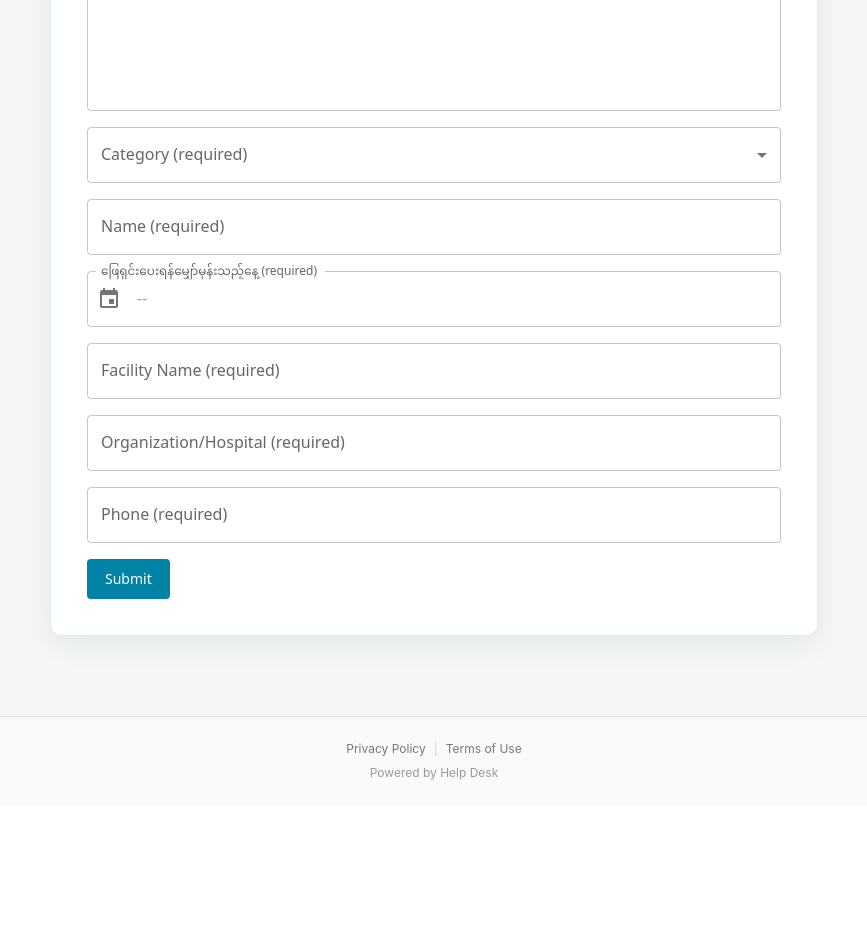
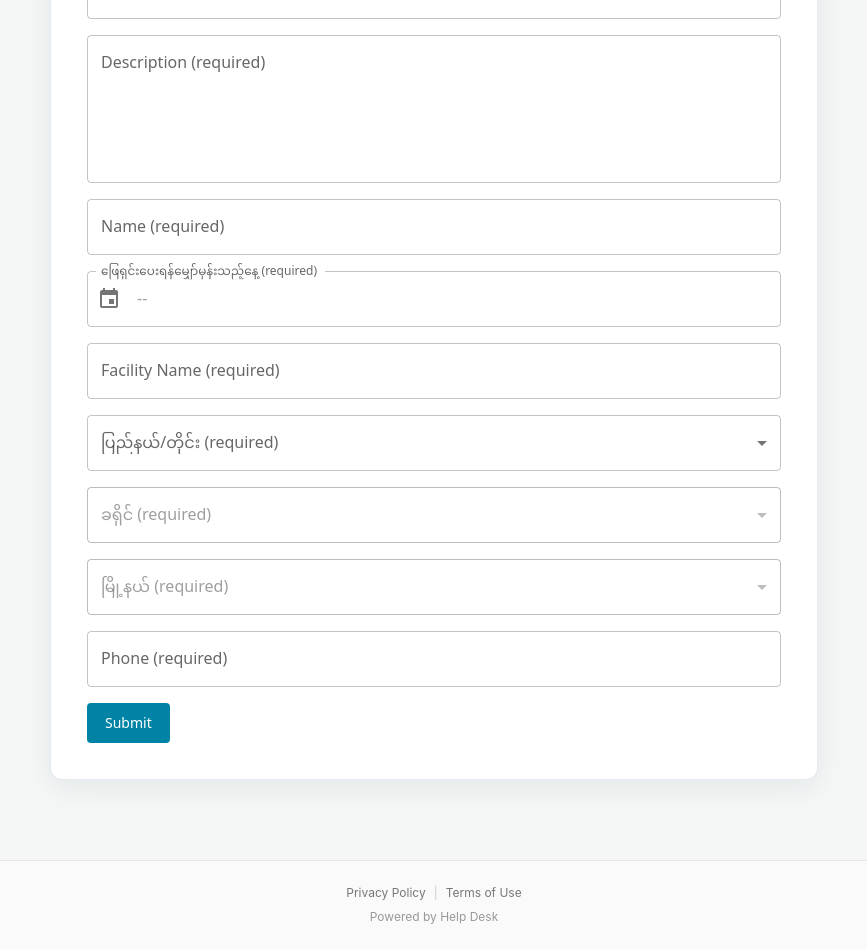
Before and after one commit to Wyne7/hpms-help-desk, a React (Vite) app: page / in a window 1280 px wide. Shown: the part 620-1569 px from the top of the page, without its empty margins (206-1073 px from the left). Before the commit the page ends 1425 px from the top, so only its background shows below. Built offline with nearby package versions, Linux system fonts and the light colour scheme.

Commit message:
add api for google sheet

```diff
--- a/src/App.tsx
+++ b/src/App.tsx
@@ -1,3 +1,4 @@
+import React, { useEffect } from 'react'
 import Box from '@mui/material/Box'
 import Button from '@mui/material/Button'
 import FormControl from '@mui/material/FormControl'
@@ -23,6 +24,18 @@ const CATEGORY_DATA = [
   { value: 'other', label: 'Other' },
 ] as const
 
+interface District {
+  id: string;
+  name: string;
+  state_id: string;
+}
+
+interface Township {
+  id: string;
+  name: string;
+  district_id: string;
+}
+
 type HelpDeskFormValues = {
   contactEmail: string
   summary: string
@@ -31,15 +44,46 @@ type HelpDeskFormValues = {
   name: string
   incidentDate: string
   facilityName: string
-  organization: string
   phone: string
+  stateId: string | ''
+  districtId: string | ''
+  townshipId: string | ''
 }
 
-function App() {
+const GOOGLE_SCRIPT_URL = "https://script.google.com/macros/s/AKfycbzM1QcWmT5R-qmYW-50-gYaO_COAxh8ReVU06V8MtxieZ1GsR8Oz5BZXMPlkp2UyHly/exec";
+
+const states = [
+  { id: "MMR001", name: "Kachin" },
+  { id: "MMR005", name: "Sagaing" },
+  { id: "MMR014", name: "Shan (South)" },
+  { id: "MMR015", name: "Shan (North)" }
+];
+
+const districts: District[] = [
+  { id: "MMR001D002", name: "Mohnyin", state_id: "MMR001" },
+  { id: "MMR005D003", name: "Monywa", state_id: "MMR005" },
+  { id: "MMR005D005", name: "Kale", state_id: "MMR005" },
+  { id: "MMR014D001", name: "Taunggyi", state_id: "MMR014" },
+  { id: "MMR015S001", name: "Pa Laung Self-Administered Zone", state_id: "MMR015" },
+
+];
+
+
+const townships: Township[] = [
+  { id: "MMR001009", name: "Hpakant", district_id: "MMR001D002" },
+  { id: "MMR005012", name: "Monywa", district_id: "MMR005D003" },
+  { id: "MMR014001", name: "Taunggyi", district_id: "MMR014D001" },
+  { id: "MMR005027", name: "Kale", district_id: "MMR005D005" },
+  { id: "MMR015016", name: "Namhsan", district_id: "MMR015S001" }
+];
+
+export default function HelpDeskForm() {
   const {
     register,
     control,
     handleSubmit,
+    watch,
+    setValue,
     reset,
     formState: { errors, isSubmitSuccessful },
   } = useForm<HelpDeskFormValues>({
@@ -51,10 +95,29 @@ function App() {
       name: '',
       incidentDate: '',
       facilityName: '',
-      organization: '',
       phone: '',
+      stateId: '',
+      districtId: '',
+      townshipId: '',
     },
-  })
+  });
+
+
+  const selectedStateId = watch('stateId');
+  const selectedDistrictId = watch('districtId');
+
+  useEffect(() => {
+    setValue('districtId', '');
+    setValue('townshipId', '');
+  }, [selectedStateId, setValue]);
+
+  useEffect(() => {
+    setValue('townshipId', '');
+  }, [selectedDistrictId, setValue]);
+
+
+  const filteredDistricts = districts.filter(d => d.state_id === selectedStateId);
+  const filteredTownships = townships.filter(t => t.district_id === selectedDistrictId);
 
   const emailReg = register('contactEmail', {
     required: 'Contact email is required',
@@ -62,23 +125,49 @@ function App() {
       value: /^[^\s@]+@[^\s@]+\.[^\s@]+$/,
       message: 'Enter a valid email address',
     },
-  })
-  const summaryReg = register('summary', { required: 'Summary is required' })
-  const descriptionReg = register('description', {
-    required: 'Description is required',
-  })
-  const nameReg = register('name', { required: 'Name is required' })
-  const facilityReg = register('facilityName', {
-    required: 'Facility name is required',
-  })
-  const orgReg = register('organization', {
-    required: 'Organization is required',
-  })
-  const phoneReg = register('phone', { required: 'Phone is required' })
+  });
+  const summaryReg = register('summary', { required: 'Summary is required' });
+  const descriptionReg = register('description', { required: 'Description is required' });
+  const nameReg = register('name', { required: 'Name is required' });
+  const facilityReg = register('facilityName', { required: 'Facility name is required' });
+  const phoneReg = register('phone', { required: 'Phone is required' });
 
-  const onSubmit = (data: HelpDeskFormValues) => {
-    console.info('Help desk submission', data)
+ const onSubmit = async (formData: HelpDeskFormValues) => {
+  try {
+
+    const apiUrl = import.meta.env.VITE_API_URL;
+    const stateName = states.find(s => s.id === formData.stateId)?.name || '';
+    const districtName = districts.find(d => d.id === formData.districtId)?.name || '';
+    const townshipName = townships.find(t => t.id === formData.townshipId)?.name || '';
+
+    const payloadData = {
+        ...formData,
+        stateId: stateName,
+        districtId: districtName,
+        townshipId: townshipName
+      };
+
+    const response = await fetch(apiUrl, {
+      method: 'POST',
+      mode: 'cors',
+      headers: {
+        'Content-Type': 'text/plain;charset=utf-8'
+      },
+      body: JSON.stringify(payloadData),
+    });
+
+    const result = await response.json();
+    if (result.status === 'success') {
+      alert(`Ticket တင်သွင်းမှု အောင်မြင်ပါသည်။ သင်၏ Ticket ID: မှာ ${result.ticketId} ဖြစ်ပါသည်။`);
+      reset();
+    } else {
+      alert(`Error: ${result.message}`);
+    }
+  } catch (error) {
+    console.error("Error submitting form:", error);
+    alert("Ticket ပို့ရန် အခက်အခဲရှိနေပါသည်။ နောက်မှ ပြန်ကြိုးစားကြည့်ပါ။");
   }
+};
 
   return (
     <div className="tw:flex tw:min-h-screen tw:flex-col tw:bg-[#f4f7f6] tw:font-sans tw:text-[#333]">
@@ -109,7 +198,7 @@ function App() {
               HPMS Help Desk သို့အခက်အခဲ/ပြင်ဆင်/ဖြည့်စွက်လိုသည်များကိုအကြောင်းကြားခြင်း
             </Typography>
             <Typography variant="body2" className="tw:mt-3 tw:text-sm tw:leading-relaxed tw:text-[#5a5a5a]" style={{marginTop: '12px'}}>
-              အောက်ဖော်ပြပါသတင်းအချက်အလက်များကိုဖြည့်စွက်ပြီး Ticket ကို Submit
+              အောက်ဖော်ပြပါသေချာသောအချက်အလက်များကိုဖြည့်စွက်ပြီး Ticket ကို Submit
               ပြုလုပ်ပါ။ နည်းပညာအထောက်ကူပေးရေးအဖွဲ့မှဆက်သွယ်ဆောင်ရွက်ပေးပါမည်။{' '}You may also send tickets directly to {' '}
               <a
                 className="tw:text-[#1e5a8a] tw:underline tw:decoration-[#1e5a8a]/40 tw:underline-offset-2 tw:hover:text-[#164a72]"
@@ -128,8 +217,7 @@ function App() {
               className="tw:mb-6 tw:rounded-lg tw:border tw:border-blue-200 tw:bg-blue-50/90 tw:px-4 tw:py-3 tw:text-sm tw:text-blue-950"
               role="status"
             >
-              Thank you. Your request has been recorded (demo — connect an API to
-              persist tickets).
+              Thank you. Your request has been recorded.
               <button
                 type="button"
                 className="tw:ml-2 tw:font-medium tw:text-blue-800 tw:underline tw:decoration-blue-400"
@@ -144,7 +232,6 @@ function App() {
             <Stack spacing={2}>
               <TextField
                 label="Contact Email (required)"
-                placeholder="you@organization.org"
                 type="email"
                 autoComplete="email"
                 fullWidth
@@ -155,6 +242,33 @@ function App() {
                 onChange={emailReg.onChange}
                 onBlur={emailReg.onBlur}
                 inputRef={emailReg.ref}
+              />
+
+               <Controller
+                name="category"
+                control={control}
+                rules={{ required: 'Please choose a category' }}
+                render={({ field }) => (
+                  <FormControl fullWidth error={!!errors.category}>
+                    <InputLabel id="category-label">Category (required)</InputLabel>
+                    <Select
+                      labelId="category-label"
+                      label="Category (required)"
+                      value={field.value}
+                      onChange={field.onChange}
+                      onBlur={field.onBlur}
+                    >
+                      {CATEGORY_DATA.map((item) => (
+                        <MenuItem key={item.value} value={item.value}>
+                          {item.label}
+                        </MenuItem>
+                      ))}
+                    </Select>
+                    {errors.category?.message ? (
+                      <FormHelperText>{errors.category.message}</FormHelperText>
+                    ) : null}
+                  </FormControl>
+                )}
               />
 
               <TextField
@@ -185,32 +299,6 @@ function App() {
                 inputRef={descriptionReg.ref}
               />
 
-              <Controller
-                name="category"
-                control={control}
-                rules={{ required: 'Please choose a category' }}
-                render={({ field }) => (
-                  <FormControl fullWidth error={!!errors.category}>
-                    <InputLabel id="category-label">Category (required)</InputLabel>
-                    <Select
-                      labelId="category-label"
-                      label="Category (required)"
-                      value={field.value}
-                      onChange={field.onChange}
-                      onBlur={field.onBlur}
-                    >
-                      {CATEGORY_DATA.map((item) => (
-                        <MenuItem key={item.value} value={item.value}>
-                          {item.label}
-                        </MenuItem>
-                      ))}
-                    </Select>
-                    {errors.category?.message ? (
-                      <FormHelperText>{errors.category.message}</FormHelperText>
-                    ) : null}
-                  </FormControl>
-                )}
-              />
 
               <TextField
                 label="Name (required)"
@@ -239,7 +327,6 @@ function App() {
                     }
                     localeText={{
                       toolbarTitle: 'SELECT DATE',
-                      // Default en-US placeholders render as YYYY / MM / DD; hide when empty
                       fieldYearPlaceholder: () => '',
                       fieldMonthPlaceholder: () => '',
                       fieldDayPlaceholder: () => '',
@@ -260,7 +347,6 @@ function App() {
                       },
                       field: {
                         onBlur: field.onBlur,
-
                         slotProps: {
                           textField: {
                             label: 'ဖြေရှင်းပေးရန်မျှော်မှန်းသည့်နေ့ (required)',
@@ -291,17 +377,82 @@ function App() {
                 inputRef={facilityReg.ref}
               />
 
-              <TextField
-                label="Organization/Hospital (required)"
-                placeholder="Organization name"
-                fullWidth
-                variant="outlined"
-                error={!!errors.organization}
-                helperText={errors.organization?.message}
-                name={orgReg.name}
-                onChange={orgReg.onChange}
-                onBlur={orgReg.onBlur}
-                inputRef={orgReg.ref}
+              <Controller
+                name="stateId"
+                control={control}
+                rules={{ required: 'ပြည်နယ်/တိုင်း ရွေးချယ်ရန် လိုအပ်ပါသည်' }}
+                render={({ field }) => (
+                  <FormControl fullWidth error={!!errors.stateId}>
+                    <InputLabel id="state-label">ပြည်နယ်/တိုင်း (required)</InputLabel>
+                    <Select
+                      labelId="state-label"
+                      label="ပြည်နယ်/တိုင်း (required)"
+                      value={field.value}
+                      onChange={field.onChange}
+                      onBlur={field.onBlur}
+                    >
+                      <MenuItem value=""><em>-- ရွေးချယ်ရန် --</em></MenuItem>
+                      {states.map(s => (
+                        <MenuItem key={s.id} value={s.id}>{s.name}</MenuItem>
+                      ))}
+                    </Select>
+                    {errors.stateId?.message && (
+                      <FormHelperText>{errors.stateId.message}</FormHelperText>
+                    )}
+                  </FormControl>
+                )}
+              />
+
+              <Controller
+                name="districtId"
+                control={control}
+                rules={{ required: 'ခရိုင် ရွေးချယ်ရန် လိုအပ်ပါသည်' }}
+                render={({ field }) => (
+                  <FormControl fullWidth error={!!errors.districtId} disabled={!selectedStateId}>
+                    <InputLabel id="district-label">ခရိုင် (required)</InputLabel>
+                    <Select
+                      labelId="district-label"
+                      label="ခရိုင် (required)"
+                      value={field.value}
+                      onChange={field.onChange}
+                      onBlur={field.onBlur}
+                    >
+                      <MenuItem value=""><em>-- ရွေးချယ်ရန် --</em></MenuItem>
+                      {filteredDistricts.map(d => (
+                        <MenuItem key={d.id} value={d.id}>{d.name}</MenuItem>
+                      ))}
+                    </Select>
+                    {errors.districtId?.message && (
+                      <FormHelperText>{errors.districtId.message}</FormHelperText>
+                    )}
+                  </FormControl>
+                )}
+              />
+
+              <Controller
+                name="townshipId"
+                control={control}
+                rules={{ required: 'မြို့နယ် ရွေးချယ်ရန် လိုအပ်ပါသည်' }}
+                render={({ field }) => (
+                  <FormControl fullWidth error={!!errors.townshipId} disabled={!selectedDistrictId}>
+                    <InputLabel id="township-label">မြို့နယ် (required)</InputLabel>
+                    <Select
+                      labelId="township-label"
+                      label="မြို့နယ် (required)"
+                      value={field.value}
+                      onChange={field.onChange}
+                      onBlur={field.onBlur}
+                    >
+                      <MenuItem value=""><em>-- ရွေးချယ်ရန် --</em></MenuItem>
+                      {filteredTownships.map(t => (
+                        <MenuItem key={t.id} value={t.id}>{t.name}</MenuItem>
+                      ))}
+                    </Select>
+                    {errors.townshipId?.message && (
+                      <FormHelperText>{errors.townshipId.message}</FormHelperText>
+                    )}
+                  </FormControl>
+                )}
               />
 
               <TextField
@@ -344,8 +495,7 @@ function App() {
           </form>
         </div>
       </main>
-
-      <footer className="tw:mt-auto tw:border-t tw:border-[#e5e5e5] tw:bg-[#fafafa] tw:px-4 tw:py-6 tw:text-center tw:text-xs tw:text-[#777]">
+       <footer className="tw:mt-auto tw:border-t tw:border-[#e5e5e5] tw:bg-[#fafafa] tw:px-4 tw:py-6 tw:text-center tw:text-xs tw:text-[#777]">
         <p className="tw:mb-2">
           <a className="tw:hover:text-[#333]" href="#">
             Privacy Policy
@@ -360,5 +510,3 @@ function App() {
     </div>
   )
 }
-
-export default App
```
Also changed, not shown: 1 other file (tests, documents, lock files or other folders).
